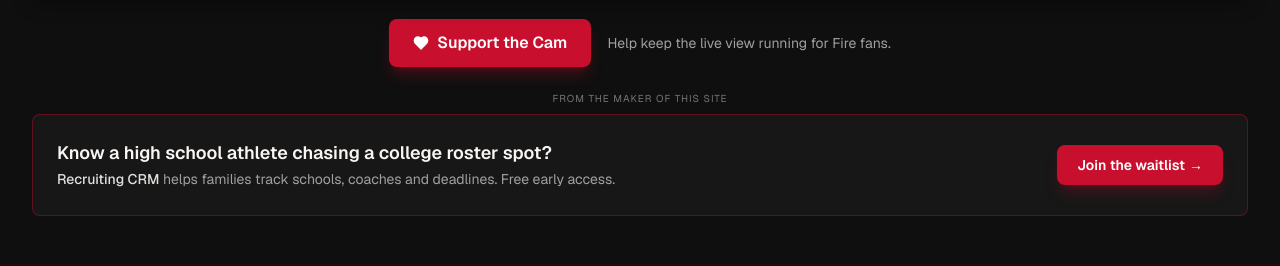
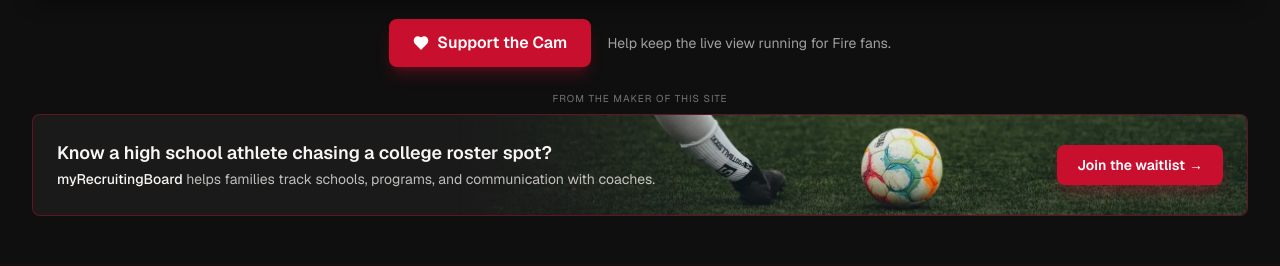
Before and after one commit to aruntikoo/chicagofirewatch, a Next.js app: page / in a window 1280 px wide. Shown: the part 1018-1284 px from the top of the page. Built offline with nearby package versions, Linux system fonts and the light colour scheme; no server answers.

Commit message:
Update myRecruitingBoard banner copy and photo

```diff
--- a/src/components/RecruitingCrmBanner.tsx
+++ b/src/components/RecruitingCrmBanner.tsx
@@ -1,10 +1,10 @@
-// Promo banner for Recruiting CRM, a separate project by the same maker.
-// utm_source=chicagofirewatch tags every waitlist sign-up that comes from this banner,
-// so the Waitlist tab in the Recruiting CRM admin shows how many came from here.
-// The waitlist is free. Do not add prices or payment language here (Vercel Hobby plan terms).
-
+// Promo banner for the maker's other product (myRecruitingBoard).
+// The waitlist is free: do not add prices or payment language here.
+// TODO: when myrecruitingboard.com is live, change WAITLIST_URL's host to it.
 const WAITLIST_URL =
   "https://recruiting-crm-seven.vercel.app/?waitlist=1&utm_source=chicagofirewatch&utm_medium=banner";
+
+const FADE = "linear-gradient(90deg, transparent 0%, #000 35%)";
 
 export default function RecruitingCrmBanner() {
   return (
@@ -16,16 +16,26 @@ export default function RecruitingCrmBanner() {
         href={WAITLIST_URL}
         target="_blank"
         rel="noopener"
-        className="group block w-full rounded-lg border border-fire-red/40 bg-charcoal/80 hover:border-fire-red/70 hover:bg-charcoal transition-colors"
+        className="group relative block w-full overflow-hidden rounded-lg border border-fire-red/40 bg-charcoal hover:border-fire-red/70 transition-colors"
       >
-        <div className="flex flex-col sm:flex-row items-center justify-between gap-4 sm:gap-6 px-6 py-6 min-h-[96px] sm:min-h-[100px]">
+        {/* Photo: right 65% on desktop (ball sits between text and button), full width and dimmed on phones */}
+        <div
+          aria-hidden="true"
+          className="absolute inset-y-0 right-0 w-full opacity-40 sm:w-[65%] sm:opacity-100 bg-cover bg-center"
+          style={{
+            backgroundImage: "url(/images/banner-kick.webp)",
+            WebkitMaskImage: FADE,
+            maskImage: FADE,
+          }}
+        />
+        <div className="relative flex flex-col sm:flex-row items-center justify-between gap-4 sm:gap-6 px-6 py-6 min-h-[96px] sm:min-h-[100px]">
           <div className="text-center sm:text-left">
             <p className="text-warm-white font-semibold text-base sm:text-lg leading-snug">
               Know a high school athlete chasing a college roster spot?
             </p>
-            <p className="text-muted text-sm mt-1">
-              <span className="text-warm-white/90 font-medium">Recruiting CRM</span>{" "}
-              helps families track schools, coaches and deadlines. Free early access.
+            <p className="text-warm-white/75 text-sm mt-1">
+              <span className="text-warm-white font-medium">myRecruitingBoard</span>{" "}
+              helps families track schools, programs, and communication with coaches.
             </p>
           </div>
           <span className="inline-flex items-center gap-1 px-5 py-2.5 rounded-lg bg-fire-red group-hover:bg-fire-red-light text-white text-sm font-semibold whitespace-nowrap shadow-lg shadow-fire-red/25 transition-colors">
```
Also changed, not shown: public/images/banner-kick.webp (added).
